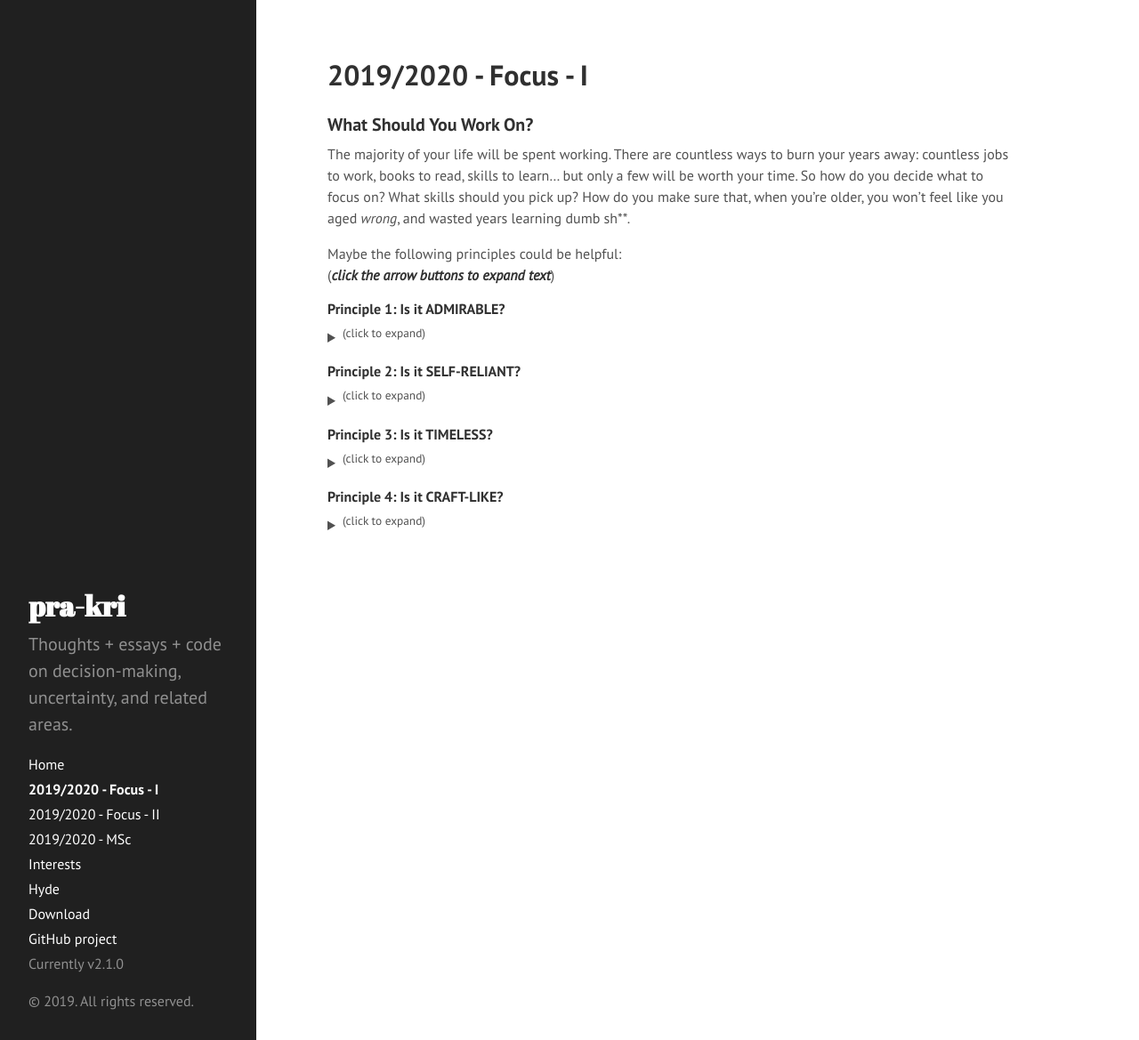
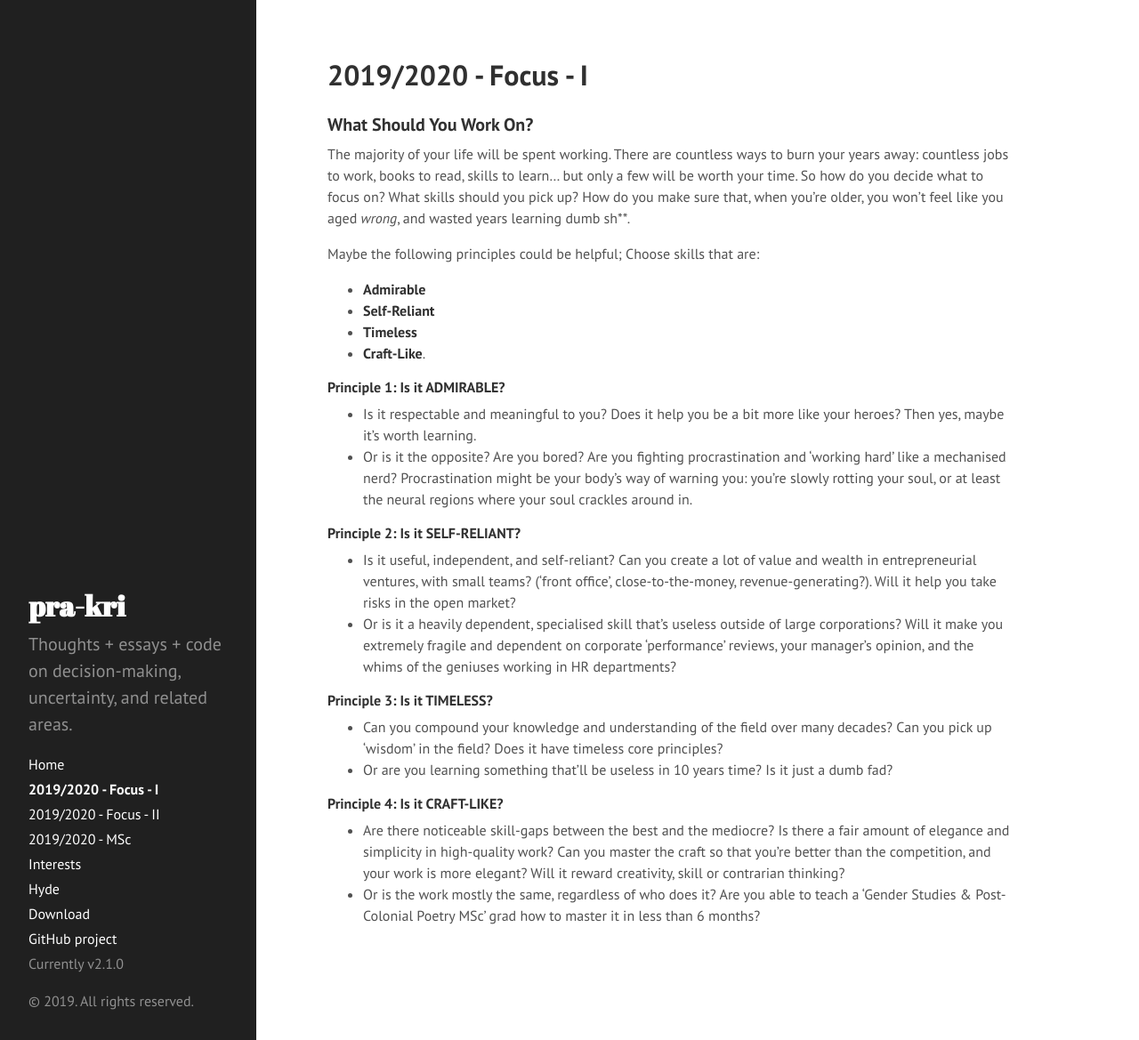
Before and after one commit to pra-kri/pra-kri.github.io, a Jekyll site: the page built from 2019to2020_focus.md, in a window 1280 px wide and 1169 px high. Shown: the whole window at 89% size. Built offline with Jekyll 4.4.1, drawn with Linux system fonts in a browser that asks for light colours; Markdown is read by kramdown in place of the engine named in the settings.

Commit message:
Update 2019to2020_focus.md

```diff
--- a/2019to2020_focus.md
+++ b/2019to2020_focus.md
@@ -7,32 +7,24 @@ title: 2019/2020 - Focus - I
 
 The majority of your life will be spent working. There are countless ways to burn your years away: countless jobs to work, books to read, skills to learn... but only a few will be worth your time. So how do you decide what to focus on? What skills should you pick up? How do you make sure that, when you're older, you won't feel like you aged *wrong*, and wasted years learning dumb sh**.
 
-Maybe the following principles could be helpful:<br>
-(***click the arrow buttons to expand text***)
+Maybe the following principles could be helpful; Choose skills that are:
+* **Admirable**
+* **Self-Reliant**
+* **Timeless**
+* **Craft-Like**.
 
+##### Principle 1: Is it ADMIRABLE?
+* Is it respectable and meaningful to you? Does it help you be a bit more like your heroes? Then yes, maybe it's worth learning.
+* Or is it the opposite? Are you bored? Are you fighting procrastination and 'working hard' like a mechanised nerd? Procrastination might be your body's way of warning you: you're slowly rotting your soul, or at least the neural regions where your soul crackles around in.
 
-#### Principle 1: Is it ADMIRABLE?
+##### Principle 2: Is it SELF-RELIANT?
+* Is it useful, independent, and self-reliant? Can you create a lot of value and wealth in entrepreneurial ventures, with small teams? ('front office', close-to-the-money, revenue-generating?). Will it help you take risks in the open market?
+* Or is it a heavily dependent, specialised skill that's useless outside of large corporations? Will it make you extremely fragile and dependent on corporate 'performance' reviews, your manager's opinion, and the whims of the geniuses working in HR departments?
 
-<details><summary><sup>(click to expand)</sup> </summary>
-  <ul>
-<li> Is it respectable and meaningful to you? Does it help you be a bit more like your heroes? Then yes, maybe it's worth learning.</li>
-<li> Or is it the opposite? Are you bored? Are you fighting procrastination and 'working hard' like a mechanised nerd? Procrastination might be your body's way of warning you: you're slowly rotting your soul, or at least the neural regions where your soul crackles around in. </li>
-  </ul></details>
+##### Principle 3: Is it TIMELESS?
+* Can you compound your knowledge and understanding of the field over many decades? Can you pick up 'wisdom' in the field? Does it have timeless core principles?
+* Or are you learning something that'll be useless in 10 years time? Is it just a dumb fad?
 
-#### Principle 2: Is it SELF-RELIANT?
-<details><summary><sup>(click to expand)</sup></summary><ul>
-    <li> Is it useful, independent, and self-reliant? Can you create a lot of value and wealth in entrepreneurial ventures, with small teams? ('front office', close-to-the-money, revenue-generating?). Will it help you take risks in the open market? </li>
-    <li> Or is it a heavily dependent, specialised skill that's useless outside of large corporations? Will it make you extremely fragile and dependent on corporate 'performance' reviews, your manager's opinion, and the whims of the geniuses working in HR departments? </li>
-  </ul></details>
-
-#### Principle 3: Is it TIMELESS?
-<details><summary><sup>(click to expand)</sup></summary><ul>
-<li> Can you compound your knowledge and understanding of the field over many decades? Can you pick up 'wisdom' in the field? Does it have timeless core principles? </li>
-  <li> Or are you learning something that'll be useless in 10 years time? Is it just a dumb fad? </li>
-</ul></details>
-
-#### Principle 4: Is it CRAFT-LIKE?
-<details><summary><sup>(click to expand)</sup></summary><ul>
-<li> Are there noticeable skill-gaps between the best and the mediocre? Is there a fair amount of elegance and simplicity in high-quality work? Can you master the craft so that you're better than the competition, and your work is more elegant? Will it reward creativity, skill or contrarian thinking? </li>
-<li> Or is the work mostly the same, regardless of who does it? Are you able to teach a 'Gender Studies & Post-Colonial Poetry MSc' grad how to master it in less than 6 months? </li>
-</ul></details>
+##### Principle 4: Is it CRAFT-LIKE?
+* Are there noticeable skill-gaps between the best and the mediocre? Is there a fair amount of elegance and simplicity in high-quality work? Can you master the craft so that you're better than the competition, and your work is more elegant? Will it reward creativity, skill or contrarian thinking?
+* Or is the work mostly the same, regardless of who does it? Are you able to teach a 'Gender Studies & Post-Colonial Poetry MSc' grad how to master it in less than 6 months?
```
